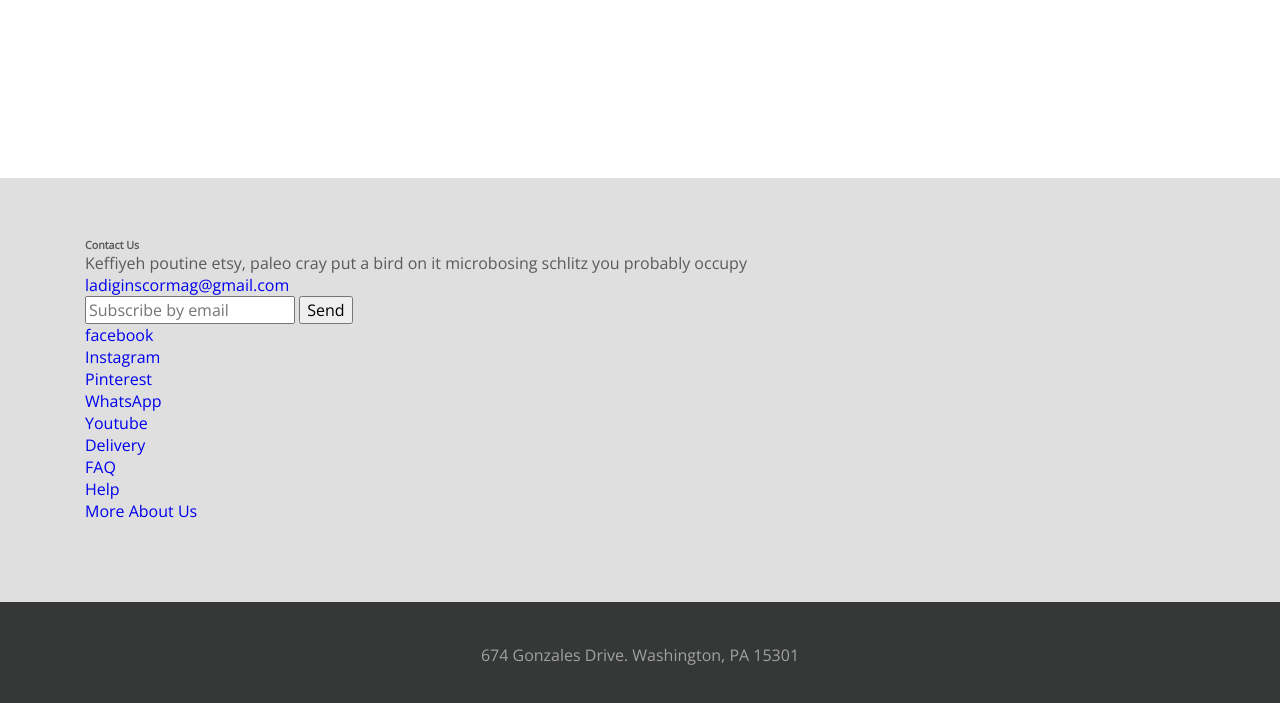
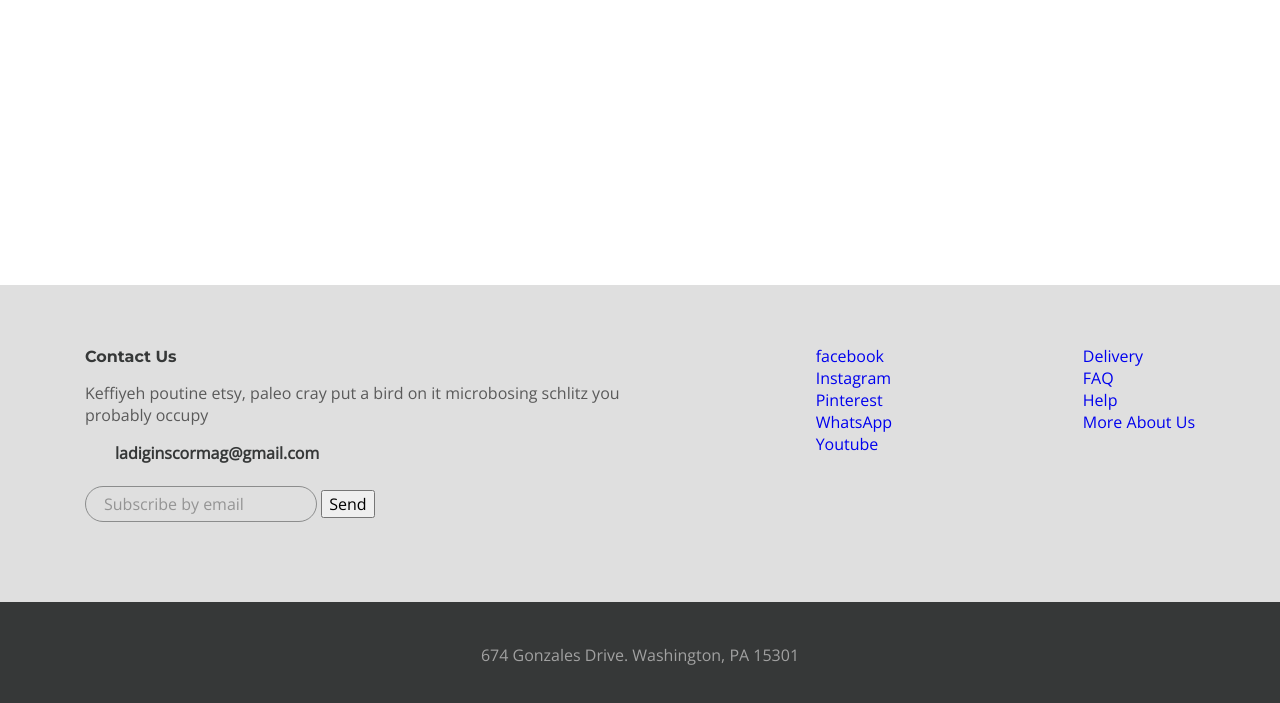
Before and after one commit to Romaleso261981/internetShop2, a website: page app/index.html in a window 1280 px wide. Shown: the part 93-796 px from the top of the page. Drawn offline with nearby package versions, Linux system fonts and the light colour scheme.

Commit message:
added some styled

```diff
--- a/app/scss/style.scss
+++ b/app/scss/style.scss
@@ -43,16 +43,45 @@
     background-color: #dfdfdf;
     padding: 60px 0 80px;
   }
-  &__inner{
+  &__inner {
     display: flex;
     justify-content: space-between;
   }
-  &__info-title{
+  &__info{
+    width: 540px;
+  }
+
+  &__info-title {
     color: $title;
     @extend %title-font;
     margin-bottom: 14px;
     line-height: 23px;
   }
+  &__info-text{
+    margin-bottom: 16px;
+  }
+
+  &__info-email{
+    font-weight: 600;
+    font-style: 14px;
+    color: $title;
+    margin-bottom: 22px;
+    padding-left: 30px;
+    display: inline-block;
+  }
+  &__form {
+  }
+
+  &__form-input {
+    padding: 6px 10px 6px 18px;
+    border-radius: 21px;
+    background-color: transparent;
+    opacity: 0.7;
+    border: 1px solid rgba($title, 0.7);
+  }
+  &__form-button {
+  }
+
   &__copyright {
     background-color: $title;
     color: #a1a1a1;
```
Also changed, not shown: app/css/style.min.css.
